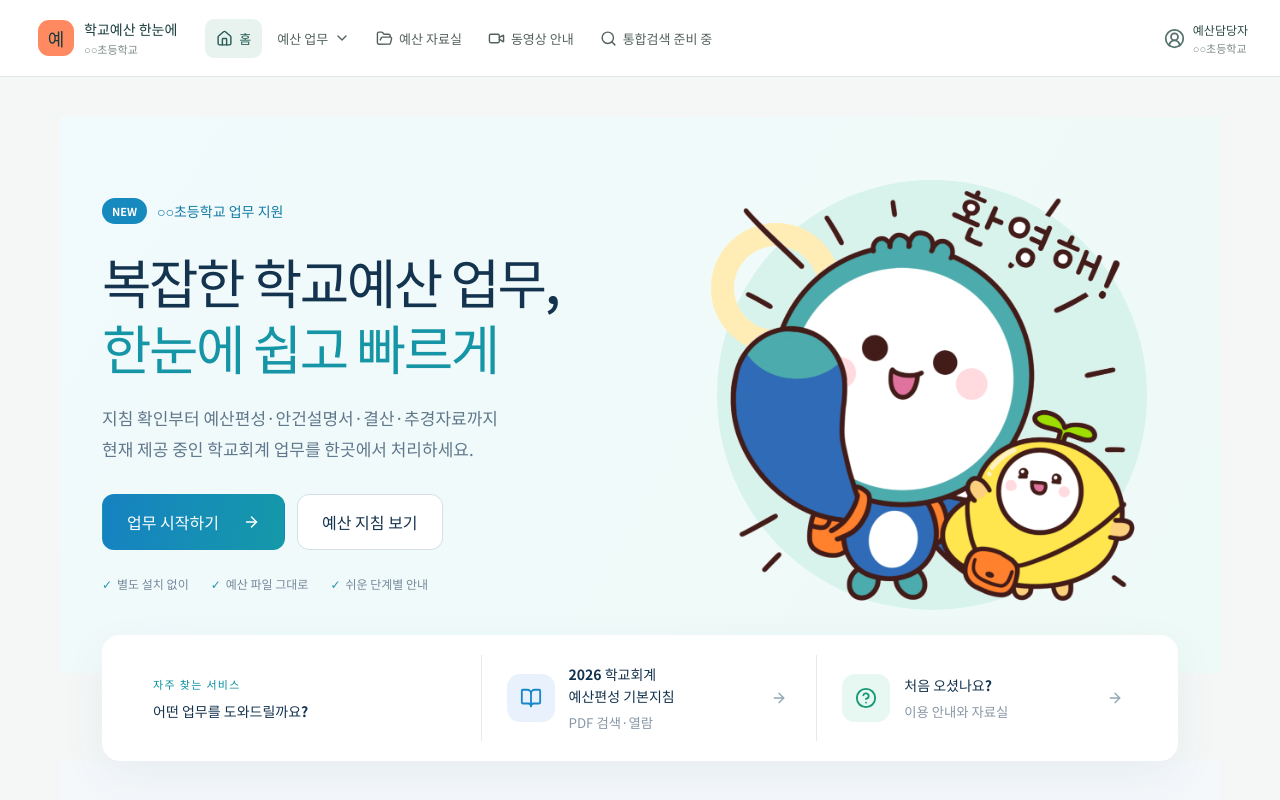
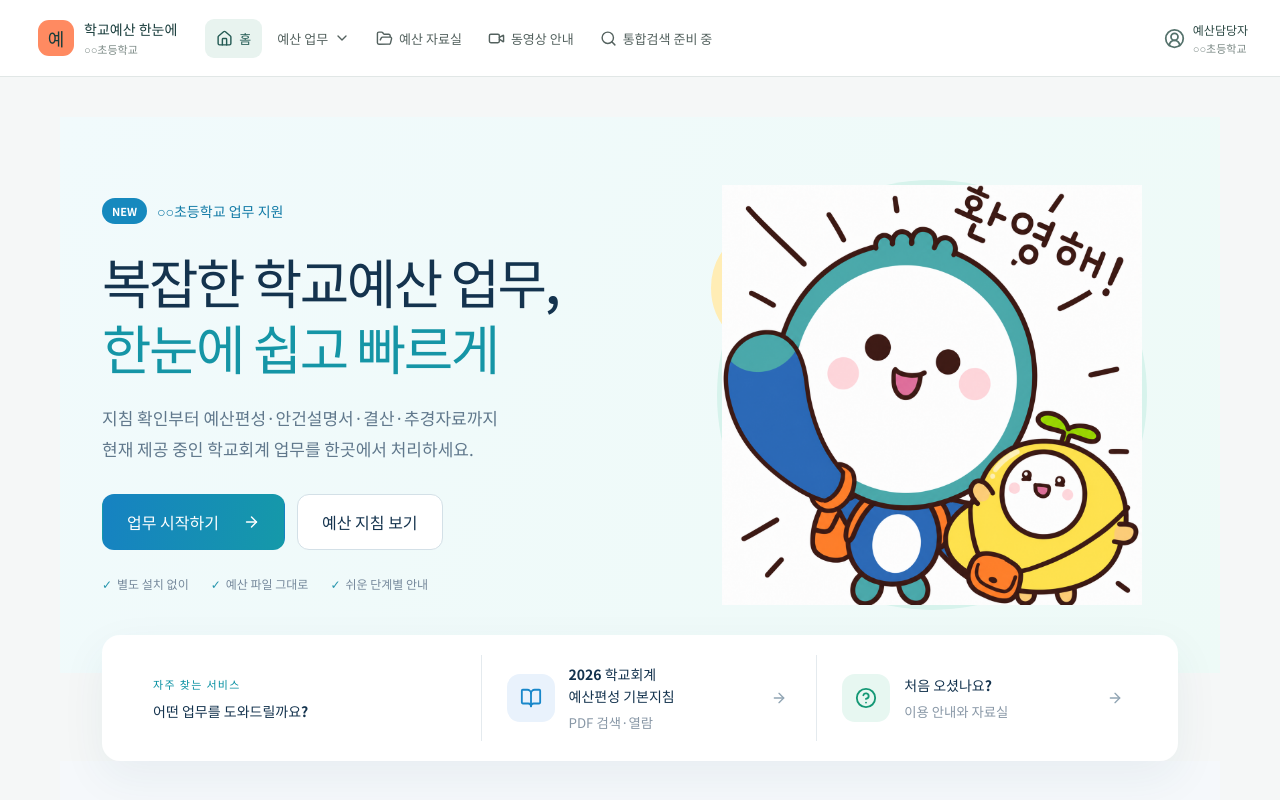
Before and after one commit to lovingculture/schoolbudget, a React (Vite) app: page / in a window 1280 px wide. Shown: the top 800 px of the page. Built offline with nearby package versions, Linux system fonts and the light colour scheme.

Commit message:
style: reveal welcome character cheek

```diff
--- a/src/features/home/HomePage.tsx
+++ b/src/features/home/HomePage.tsx
@@ -107,7 +107,7 @@ export function HomePage({ displayName, schoolName, onNavigate }: HomePageProps)
           </div>
           <figure className="home-character">
             <img
-              src="/characters/seoul-education-characters.png"
+              src="/characters/seoul-education-characters-v2.png"
               width="1940"
               height="1962"
               alt="환영 인사를 건네는 서울교육 캐릭터 자라나와 열리미"
```
Also changed, not shown: public/characters/seoul-education-characters-v2.png (added), 1 other file (tests, documents, lock files or other folders).
